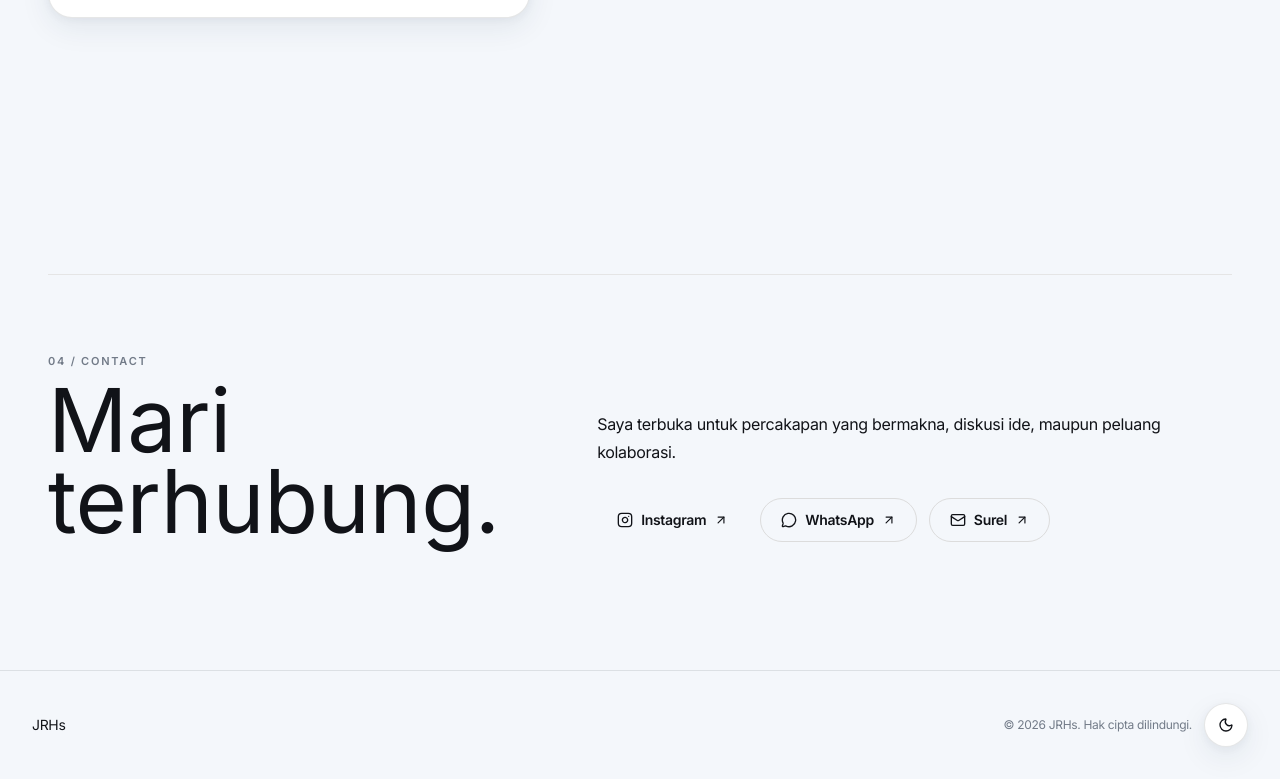
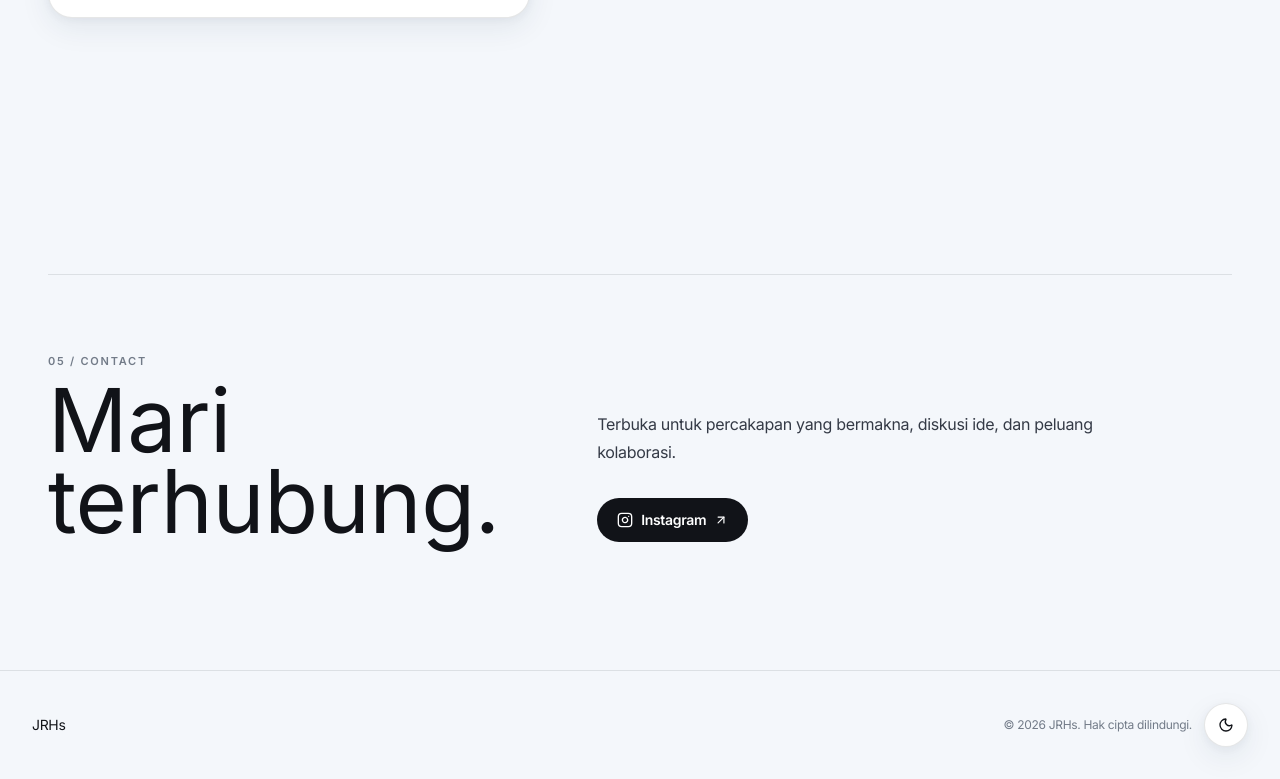
Before and after one commit to LionerHakim/JRHs, a React (Vite) app: page / in a window 1280 px wide. Shown: the part 3258-4037 px from the top of the page. Built offline with nearby package versions, Linux system fonts and the light colour scheme.

Commit message:
refactor: streamline contact to instagram

```diff
--- a/src/components/Contact.tsx
+++ b/src/components/Contact.tsx
@@ -1,18 +1,22 @@
-import { ArrowUpRight, Instagram, Mail, MessageCircle } from 'lucide-react';
-
-const contactLinks = [
-  { label: 'Instagram', href: 'https://instagram.com/jefrirh_', icon: Instagram, external: true },
-  { label: 'WhatsApp', href: 'https://wa.me/6284916088?text=Halo%20Jefri,%20saya%20mengunjungi%20website%20CV%20Anda%20dan%20tertarik%20untuk%20berdiskusi%20lebih%20lanjut%20mengenai%20peluang%20kolaborasi.', icon: MessageCircle, external: true },
-  { label: 'Surel', href: 'mailto:jefri.tegal12@gmail.com', icon: Mail, external: false },
-];
+import { ArrowUpRight, Instagram } from 'lucide-react';
 
 export default function Contact() {
   return (
     <section id="contact" className="section-shell pb-20" aria-labelledby="contact-title">
-      <div className="mx-auto max-w-7xl border-t border-[#E5E5E5] pt-16 md:pt-20">
+      <div className="mx-auto max-w-7xl border-t border-[var(--color-line)] pt-16 md:pt-20">
         <div className="grid gap-8 md:grid-cols-[.85fr_1.15fr] md:items-end md:gap-20">
-          <div><p className="eyebrow">04 / Contact</p><h2 id="contact-title" className="mt-3 max-w-3xl font-[var(--font-perfectly-nineties-regular)] text-[clamp(2.6rem,7vw,5.5rem)] font-normal leading-[.92] text-[var(--color-ink-black)]">Mari terhubung.</h2></div>
-          <div className="max-w-xl"><p className="font-[var(--font-inter)] text-base leading-7 text-[var(--color-graphite)]">Saya terbuka untuk percakapan yang bermakna, diskusi ide, maupun peluang kolaborasi.</p><div className="mt-8 flex flex-wrap gap-3">{contactLinks.map(({ label, href, icon: Icon, external }) => <a key={href} href={href} {...(external ? { target: '_blank', rel: 'noopener noreferrer' } : {})} className={`portal-link min-h-11 px-5 font-[var(--font-inter)] text-sm font-semibold transition active:scale-[.97] focus:outline-none focus-visible:ring-2 focus-visible:ring-[var(--color-signal-blue)] ${label === 'Instagram' ? 'bg-[var(--color-ink-black)] text-[var(--color-paper-white)] hover:opacity-85' : 'border border-[#DCDCDC] bg-[var(--color-paper-white)] text-[var(--color-ink-black)] hover:border-[#BEBEBE]'}`}><Icon size={16} aria-hidden="true" />{label}<ArrowUpRight size={14} aria-hidden="true" /></a>)}</div></div>
+          <div>
+            <p className="eyebrow">05 / Contact</p>
+            <h2 id="contact-title" className="mt-3 max-w-3xl font-[var(--font-perfectly-nineties-regular)] text-[clamp(2.6rem,7vw,5.5rem)] font-normal leading-[.92] text-[var(--color-ink)]">Mari terhubung.</h2>
+          </div>
+          <div className="max-w-xl">
+            <p className="font-[var(--font-inter)] text-base leading-7 text-[var(--color-text)]">Terbuka untuk percakapan yang bermakna, diskusi ide, dan peluang kolaborasi.</p>
+            <div className="mt-8 flex flex-wrap gap-3">
+              <a href="https://instagram.com/jefrirh_" target="_blank" rel="noopener noreferrer" className="portal-link bg-[var(--color-ink)] px-5 font-[var(--font-inter)] text-sm font-semibold text-[var(--color-paper)] transition hover:-translate-y-0.5 focus:outline-none focus-visible:ring-2 focus-visible:ring-[var(--color-accent)] active:scale-[.97]">
+                <Instagram size={16} aria-hidden="true" /> Instagram <ArrowUpRight size={14} aria-hidden="true" />
+              </a>
+            </div>
+          </div>
         </div>
       </div>
     </section>
```
